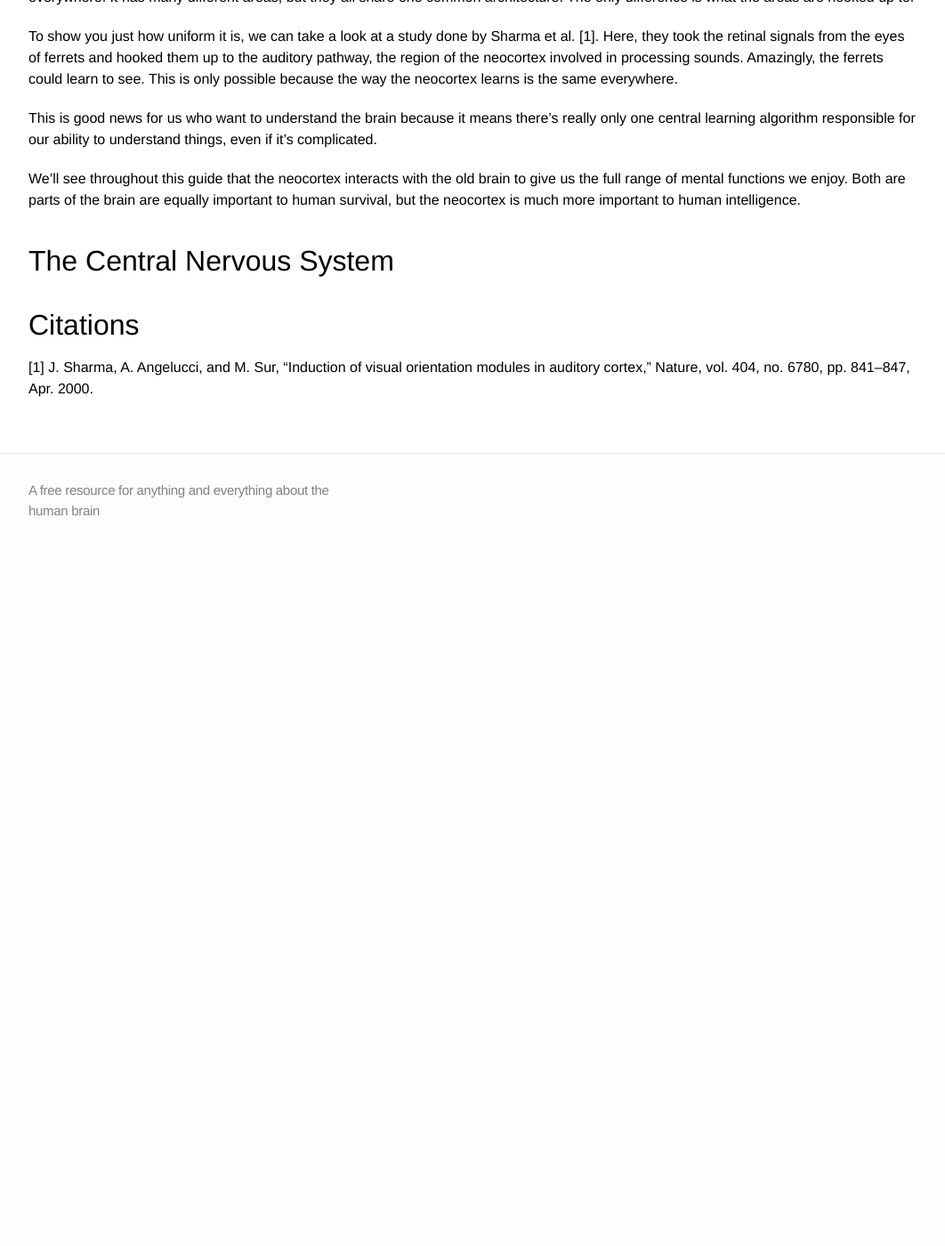
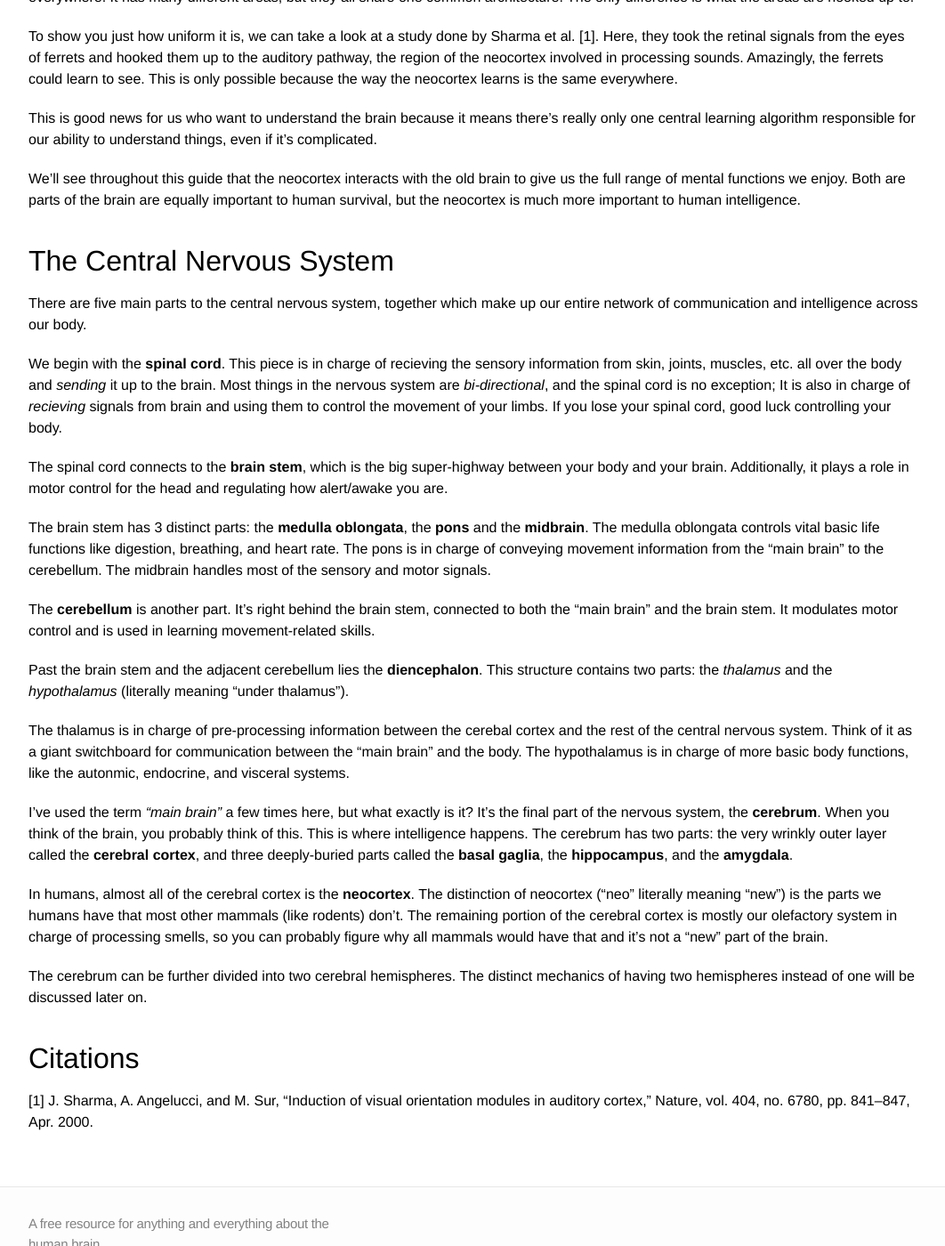
Before and after one commit to mdelsole/brain-nexus, a Jekyll site: the page built from brain-architecture/overview/index.markdown, in a window 1280 px wide and 1400 px high, scrolled down 1606 px. Shown: the whole window at 89% size, without its empty margins (108-1170 px from the left). Built offline with Jekyll 4.4.1, drawn with Linux system fonts in a browser that asks for light colours; before the commit the page ends 2236 px from its top, so only the background shows below that.

Commit message:
Update index.markdown

```diff
--- a/brain-architecture/overview/index.markdown
+++ b/brain-architecture/overview/index.markdown
@@ -53,6 +53,26 @@ We'll see throughout this guide that the neocortex interacts with the old brain
 
 # The Central Nervous System
 
+There are five main parts to the central nervous system, together which make up our entire network of communication and intelligence across our body.
+
+We begin with the **spinal cord**. This piece is in charge of recieving the sensory information from skin, joints, muscles, etc. all over the body and *sending* it up to the brain. Most things in the nervous system are *bi-directional*, and the spinal cord is no exception; It is also in charge of *recieving* signals from brain and using them to control the movement of your limbs. If you lose your spinal cord, good luck controlling your body.
+
+The spinal cord connects to the **brain stem**, which is the big super-highway between your body and your brain. Additionally, it plays a role in motor control for the head and regulating how alert/awake you are.
+
+The brain stem has 3 distinct parts: the **medulla oblongata**, the **pons** and the **midbrain**. The medulla oblongata controls vital basic life functions like digestion, breathing, and heart rate. The pons is in charge of conveying movement information from the "main brain" to the cerebellum. The midbrain handles most of the sensory and motor signals.
+
+The **cerebellum** is another part. It's right behind the brain stem, connected to both the "main brain" and the brain stem. It modulates motor control and is used in learning movement-related skills.
+
+Past the brain stem and the adjacent cerebellum lies the **diencephalon**. This structure contains two parts: the *thalamus* and the *hypothalamus* (literally meaning "under thalamus").
+
+The thalamus is in charge of pre-processing information between the cerebal cortex and the rest of the central nervous system. Think of it as a giant switchboard for communication between the "main brain" and the body. The hypothalamus is in charge of more basic body functions, like the autonmic, endocrine, and visceral systems.
+
+I've used the term *"main brain"* a few times here, but what exactly is it? It's the final part of the nervous system, the **cerebrum**. When you think of the brain, you probably think of this. This is where intelligence happens. The cerebrum has two parts: the very wrinkly outer layer called the **cerebral cortex**, and three deeply-buried parts called the **basal gaglia**, the **hippocampus**, and the **amygdala**.
+
+In humans, almost all of the cerebral cortex is the **neocortex**. The distinction of neocortex ("neo" literally meaning "new") is the parts we humans have that most other mammals (like rodents) don't. The remaining portion of the cerebral cortex is mostly our olefactory system in charge of processing smells, so you can probably figure why all mammals would have that and it's not a "new" part of the brain.
+
+The cerebrum can be further divided into two cerebral hemispheres. The distinct mechanics of having two hemispheres instead of one will be discussed later on.
+
 
 # Citations
 
```
